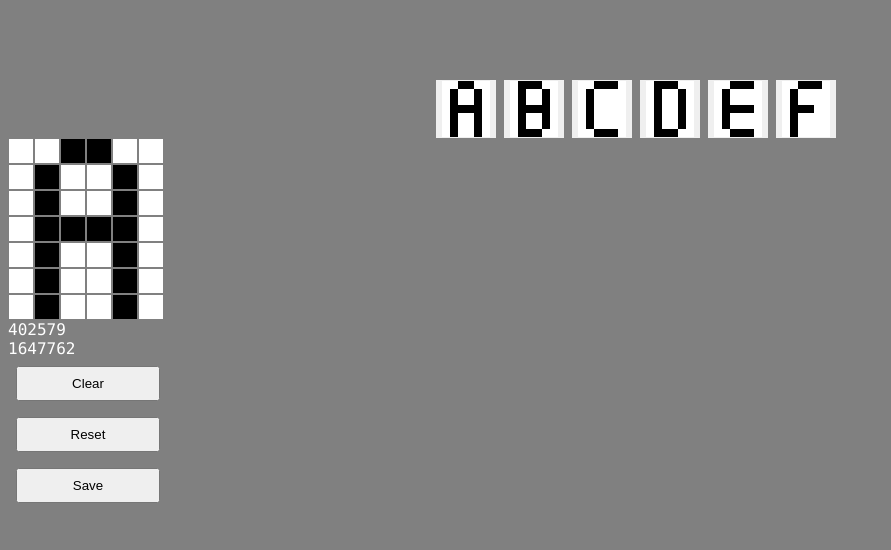
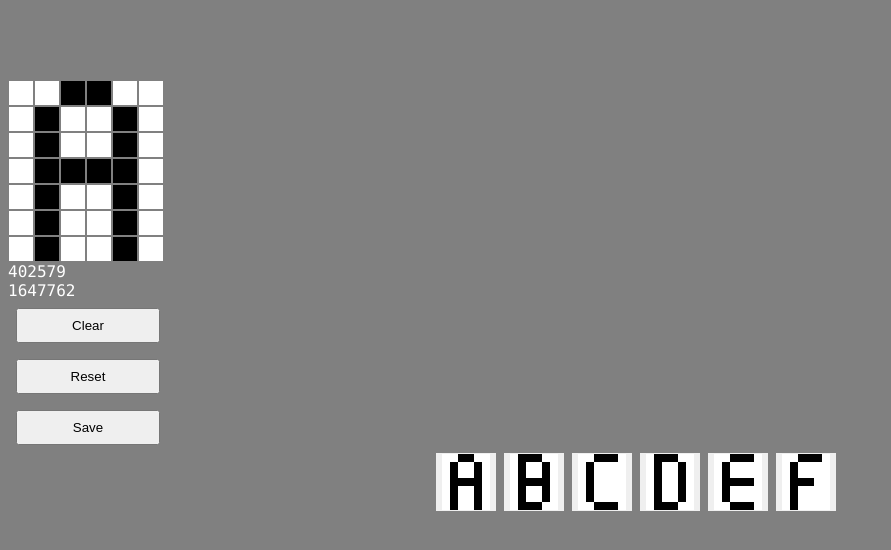
Before and after one commit to ggpera/merkeditor, a React (Vite) app: page / in a window 1280 px wide. Shown: the top 550 px of the page, without its empty margins (0-891 px from the left). Built offline with nearby package versions, Linux system fonts and the light colour scheme.

Commit message:
Implement save character function

```diff
--- a/src/App.jsx
+++ b/src/App.jsx
@@ -2,21 +2,37 @@ import './App.css';
 import { useState } from 'react';
 import Grid from './components/Grid';
 import CharacterSet from './components/CharacterSet';
-import characters from './characters.json';
+import data from './characters.json';
 
 const App = () => {
+  const [characters, setCharacters] = useState(data);
   const [character, setCharacter] = useState(characters.set[0].binaryArray);
+  const [charIndex, setCharIndex] = useState(0);
 
-  const setEditCharacter = (char) => {
+  // Set character from set to be edited
+  const setEditCharacter = (char, index) => {
     setCharacter(char.binaryArray);
+    setCharIndex(index);
+  };
+  // Save updated character to character set and re-render
+  const saveCharacters = (char) => {
+    const updatedCharacters = { ...characters };
+    updatedCharacters.set[charIndex].binaryArray = char;
+    setCharacters(updatedCharacters);
   };
   console.log(character);
   return (
     <div className='App'>
+      <div className='grid'>
+        <Grid key={character} character={character} saveCharacters={saveCharacters} />
+      </div>
       <div className='character-set'>
-        <CharacterSet characters={characters.set} setEditCharacter={setEditCharacter} />
+        <CharacterSet
+          key={characters.set}
+          characters={characters.set}
+          setEditCharacter={setEditCharacter}
+        />
       </div>
-      <Grid key={character} character={character} />
     </div>
   );
 };
```
